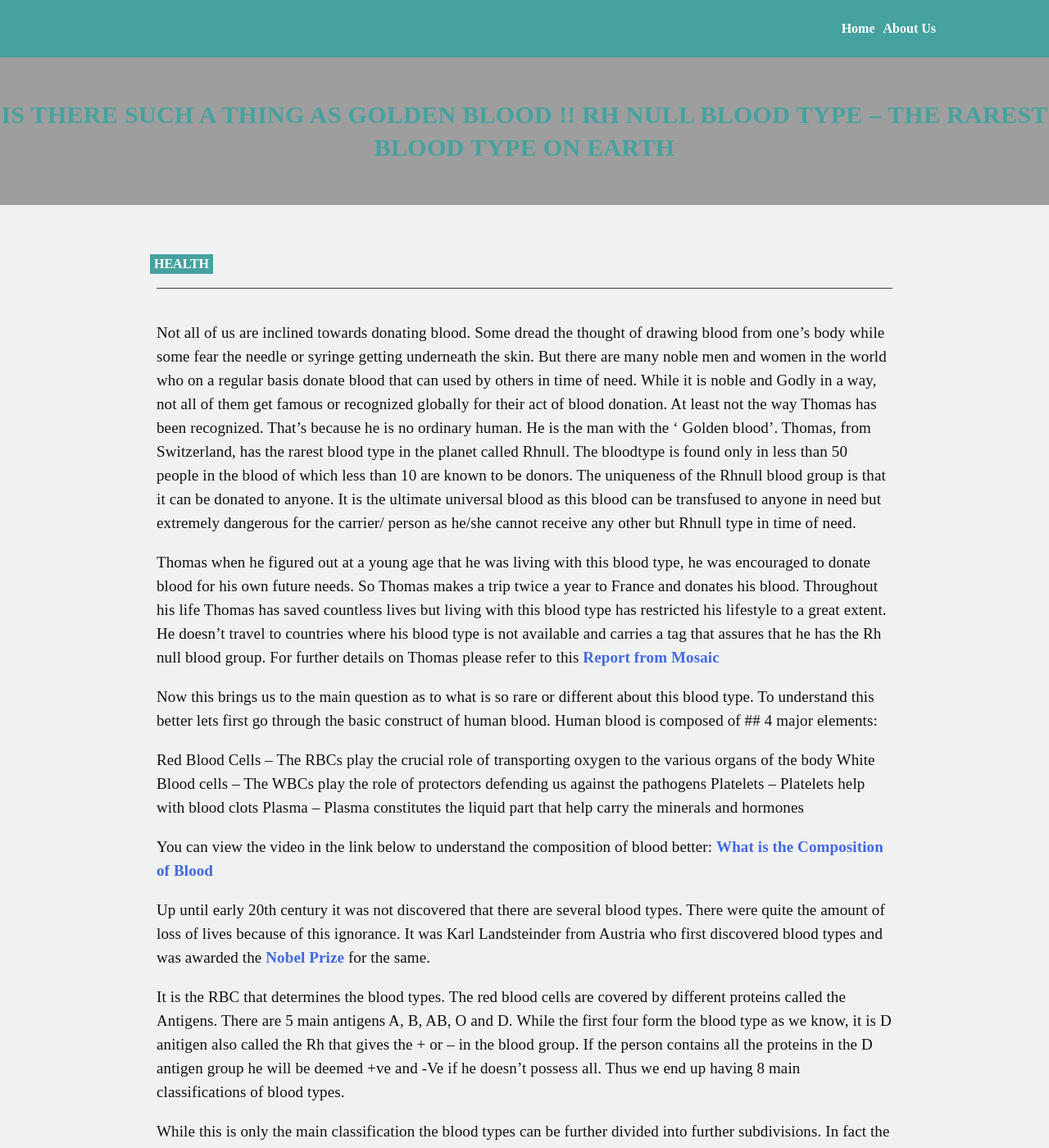
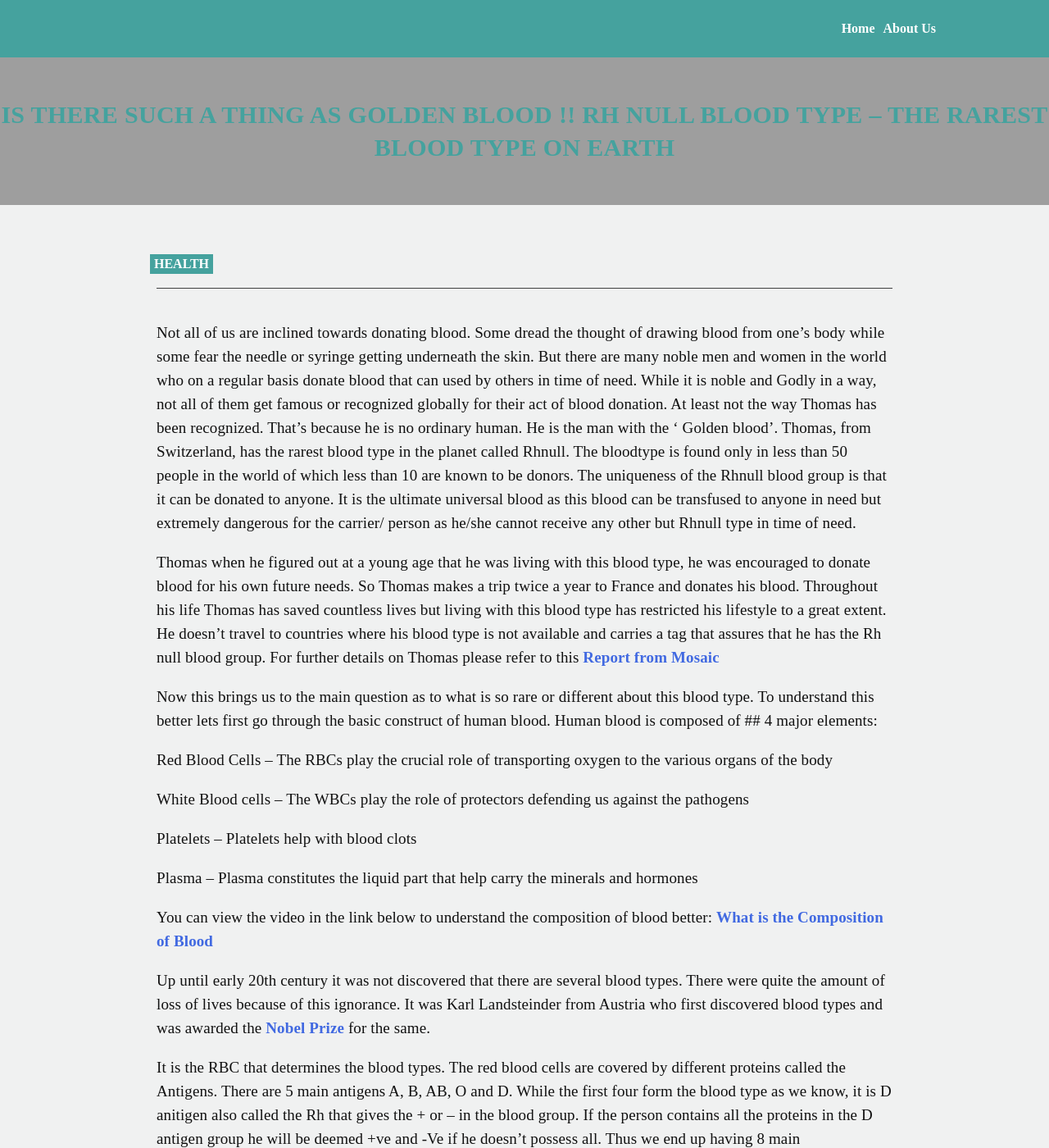
Before and after one commit to sherlifelix/blog, a Jekyll site: the page built from _posts/2019-02-15-is-there-such-a-thing-as-golden-blood.md, in a window 1280 px wide and 1400 px high. Shown: the whole window at 82% size. Built offline with Jekyll 4.4.1, drawn with Linux system fonts in a browser that asks for light colours; comment, search, counter and statistics services are not loaded.

Commit message:
Update 2019-02-15-is-there-such-a-thing-as-golden-blood.md

```diff
--- a/_posts/2019-02-15-is-there-such-a-thing-as-golden-blood.md
+++ b/_posts/2019-02-15-is-there-such-a-thing-as-golden-blood.md
@@ -8,23 +8,27 @@ title: >-
   Is there such a thing as Golden Blood !! Rh Null Blood Type – The rarest Blood
   type on Earth
 keywords: >-
-  Golden Blood , RG Null Blood Type , Rarest Blood Type in the world , Is there
-  such a thing as Golden Blood, Rarest blood group in earth
+  Golden Blood , Rh Null Blood Type , Rarest Blood Type in the world , Is there
+  such a thing as Golden Blood, Rarest blood group in earth, blood type
+  compatibility
 blog_category: Health
 description: >-
   Not all of us are inclined towards donating blood. Some dread the thought of
   drawing blood...
 ---
 
-Not all of us are inclined towards donating blood. Some dread the thought of drawing blood from one’s body while some fear the needle or syringe getting underneath the skin. But there are many noble men and women in the world who on a regular basis donate blood that can used by others in time of need. While it is noble and Godly in a way, not all of them get famous or recognized globally for their act of blood donation. At least not the way Thomas has been recognized. That’s because he is no ordinary human. He is the man with the ‘ Golden blood’. Thomas, from Switzerland, has the rarest blood type in the planet called Rhnull. The bloodtype is found only in less than 50 people in the blood of which less than 10 are known to be donors. The uniqueness of the Rhnull blood group is that it can be donated to anyone. It is the ultimate universal blood as this blood can be transfused to anyone in need but extremely dangerous for the carrier/ person as he/she cannot receive any other but Rhnull type in time of need.
+Not all of us are inclined towards donating blood. Some dread the thought of drawing blood from one’s body while some fear the needle or syringe getting underneath the skin. But there are many noble men and women in the world who on a regular basis donate blood that can used by others in time of need. While it is noble and Godly in a way, not all of them get famous or recognized globally for their act of blood donation. At least not the way Thomas has been recognized. That’s because he is no ordinary human. He is the man with the ‘ Golden blood’. Thomas, from Switzerland, has the rarest blood type in the planet called Rhnull. The bloodtype is found only in less than 50 people in the world of which less than 10 are known to be donors. The uniqueness of the Rhnull blood group is that it can be donated to anyone. It is the ultimate universal blood as this blood can be transfused to anyone in need but extremely dangerous for the carrier/ person as he/she cannot receive any other but Rhnull type in time of need.
 
 Thomas when he figured out at a young age that he was living with this blood type, he was encouraged to donate blood for his own future needs. So Thomas makes a trip twice a year to France and donates his blood. Throughout his life Thomas has saved countless lives but living with this blood type has restricted his lifestyle to a great extent. He doesn’t travel to countries where his blood type is not available and carries a tag that assures that he has the Rh null blood group. For further details on Thomas please refer to this [Report from Mosaic](https://mosaicscience.com/story/man-golden-blood/)
 
 Now this brings us to the main question as to what is so rare or different about this blood type. To understand this better lets first go through the basic construct of human blood. Human blood is composed of ## 4 major elements:
 
 Red Blood Cells – The RBCs play the crucial role of transporting oxygen to the various organs of the body
+
 White Blood cells – The WBCs play the role of protectors defending us against the pathogens
+
 Platelets – Platelets help with blood clots
+
 Plasma – Plasma constitutes the liquid part that help carry the minerals and hormones
 
 You can view the video in the link below to understand the composition of blood better:
```
